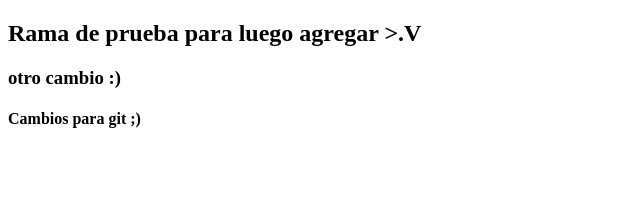
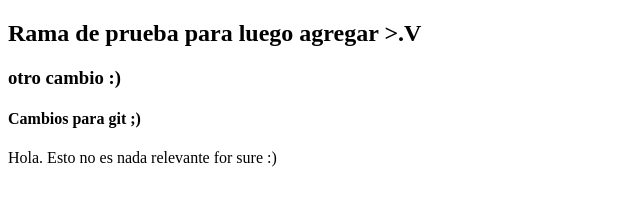
Before and after one commit to jesusaristigueta/test, a plain HTML site: page index.html in a window 1280 px wide. Shown: the whole page, without its empty margins (0-640 px from the left). Drawn offline with Linux system fonts and the light colour scheme.

Commit message:
Agregado Parrafo

```diff
--- a/index.html
+++ b/index.html
@@ -7,5 +7,6 @@
 	<h2>Rama de prueba para luego agregar >.V</h2>
 	<h3>otro cambio :)</h3>
 	<h4>Cambios para git ;)</h4>
+	<p>Hola. Esto no es nada relevante for sure :)</p>
 </body>
 </html>
```
